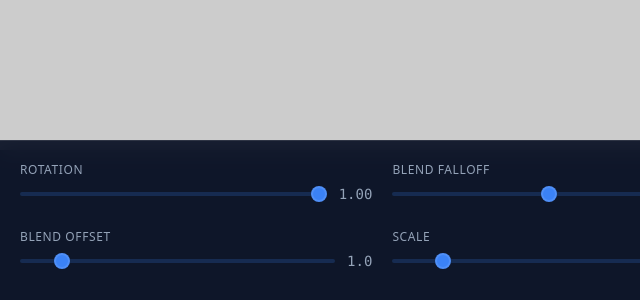
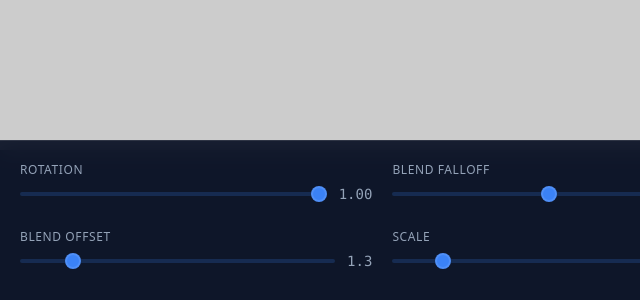
Before and after one commit to otdavies/FastTileRandomization, a plain HTML site: page index.html in a window 1280 px wide. Shown: the part 500-800 px from the top of the page, 0-640 px from the left. Drawn offline with Linux system fonts and the light colour scheme.

Commit message:
Changed defaults

```diff
--- a/index.html
+++ b/index.html
@@ -27,8 +27,8 @@
                 <div class="control-item">
                     <label>Blend Offset</label>
                     <div class="slider-row">
-                        <input type="range" id="blendOffset" min="0.1" max="8" step="0.1" value="1">
-                        <span class="value">1.0</span>
+                        <input type="range" id="blendOffset" min="0.1" max="8" step="0.1" value="1.3">
+                        <span class="value">1.3</span>
                     </div>
                 </div>
                 <div class="control-item">
```
